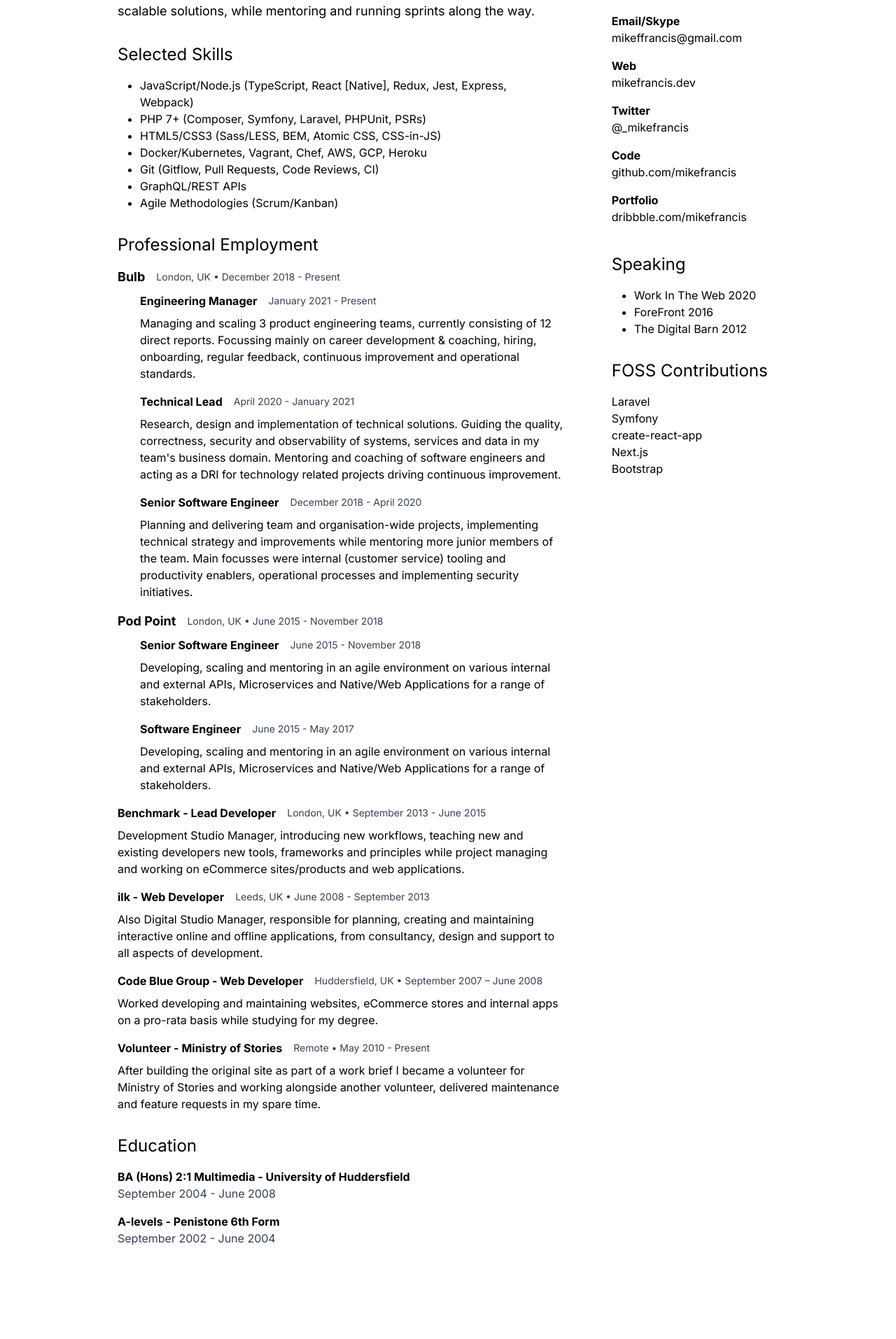
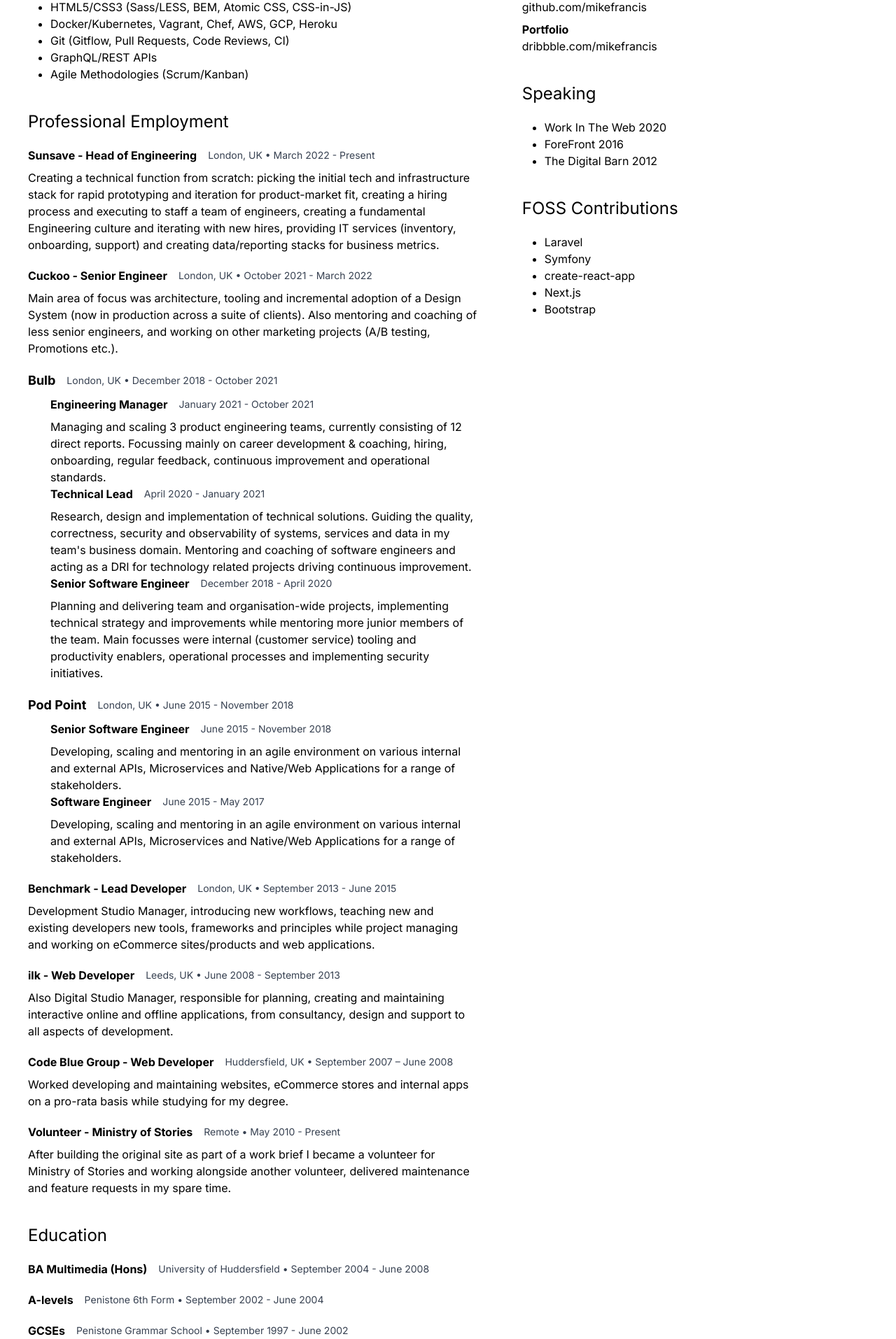
Before and after one commit to mikefrancis/mikefrancis.dev, a Next.js app: page /cv in a window 1280 px wide. Shown: the part 346-2260 px from the top of the page at 70% size. Built offline with nearby package versions, Linux system fonts and the light colour scheme.

Commit message:
Fix layout wrapping

```diff
--- a/src/app/blog/[post]/page.tsx
+++ b/src/app/blog/[post]/page.tsx
@@ -6,6 +6,7 @@
 import Button from '../../../components/Button';
 import PageTitle from '../../../components/PageTitle';
 import Stars from '../../../components/Stars';
+import { Template } from '../../../components/Template';
 import { getPostBySlug, getPreviewPostBySlug } from '../../../lib/contentful';
 
 interface Props {
@@ -36,6 +37,7 @@
   const post = await query(slug);
 
   return (
+    <Template>
       <article className="space-y-10">
         <div className="text-center max-w-4xl mx-auto">
           <PageTitle>{post.title}</PageTitle>
@@ -84,6 +86,7 @@
           <Stars post={post} />
         </div>
       </article>
+    </Template>
   );
 };
 
--- a/src/app/cv/page.tsx
+++ b/src/app/cv/page.tsx
@@ -1,13 +1,5 @@
 import { Metadata } from 'next';
-import { Inter } from 'next/font/google';
 import Head from 'next/head';
-
-const inter = Inter({
-  subsets: ['latin'],
-  display: 'swap',
-  variable: '--font-inter',
-  weight: ['400', '700', '900'],
-});
 
 export const metadata: Metadata = {
   title: 'Mike Francis CV',
@@ -17,34 +9,25 @@
   return (
     <>
       <Head>
-        <style media="print">
-          {`
-        :root {
-          font-size: 0.7rem;
-        }
-      `}
-        </style>
         <title>Mike Francis CV</title>
       </Head>
-      <div
-        className={`${inter.variable} font-sans text-black md:flex p-10 print:p-0 print:flex max-w-5xl`}
-      >
-        <div className="flex-1 md:pr-16 print:pr-16">
-          <header className="mb-8">
-            <h1 className="text-4xl mb-4 uppercase tracking-widest">
+      <div className="text-black md:flex p-10 print:p-0 print:flex max-w-5xl">
+        <div className="flex-1 md:pr-16 print:pr-16 space-y-10 print:space-y-5">
+          <header>
+            <h1 className="text-4xl print:text-2xl mb-4 uppercase tracking-widest">
               Mike Francis
             </h1>
-            <p className="text-lg">
+            <p className="text-lg print:text-sm">
               Technical Leader, Software Engineer & UI Designer based in London,
               UK. Tasked with bootstrapping and leading teams to deliver fast
               prototypes and scalable solutions, while mentoring and running
               sprints along the way.
             </p>
           </header>
-          <main>
-            <section className="mb-8">
-              <h2 className="text-2xl mb-4">Selected Skills</h2>
-              <ul className="list-disc px-8">
+          <main className="space-y-10 print:space-y-5">
+            <section className="space-y-5">
+              <h2 className="text-2xl print:text-lg">Selected Skills</h2>
+              <ul className="list-disc px-8 print:text-sm">
                 <li>
                   JavaScript/Node.js (TypeScript, React [Native], Redux, Jest,
                   Express, Webpack)
@@ -57,24 +40,60 @@
                 <li>Agile Methodologies (Scrum/Kanban)</li>
               </ul>
             </section>
-            <section className="mb-8">
-              <h2 className="text-2xl mb-4">Professional Employment</h2>
+            <section className="space-y-5">
+              <h2 className="text-2xl print:text-lg">
+                Professional Employment
+              </h2>
+              <article>
+                <div className="flex items-center mb-2">
+                  <h3 className="font-bold mr-4">
+                    Sunsave - Head of Engineering
+                  </h3>
+                  <p className="text-gray-700 text-sm">
+                    London, UK • March 2022 - Present
+                  </p>
+                </div>
+                <p className="print:text-sm">
+                  Creating a technical function from scratch: picking the
+                  initial tech and infrastructure stack for rapid prototyping
+                  and iteration for product-market fit, creating a hiring
+                  process and executing to staff a team of engineers, creating a
+                  fundamental Engineering culture and iterating with new hires,
+                  providing IT services (inventory, onboarding, support) and
+                  creating data/reporting stacks for business metrics.
+                </p>
+              </article>
+              <article>
+                <div className="flex items-center mb-2">
+                  <h3 className="font-bold mr-4">Cuckoo - Senior Engineer</h3>
+                  <p className="text-gray-700 text-sm">
+                    London, UK • October 2021 - March 2022
+                  </p>
+                </div>
+                <p className="print:text-sm">
+                  Main area of focus was architecture, tooling and incremental
+                  adoption of a Design System (now in production across a suite
+                  of clients). Also mentoring and coaching of less senior
+                  engineers, and working on other marketing projects (A/B
+                  testing, Promotions etc.).
+                </p>
+              </article>
               <section>
                 <div className="flex items-center mb-2">
                   <h3 className="text-lg font-bold mr-4">Bulb</h3>
                   <p className="text-sm text-gray-700">
-                    London, UK • December 2018 - Present
+                    London, UK • December 2018 - October 2021
                   </p>
                 </div>
                 <div className="pl-8">
-                  <article className="mb-4">
+                  <article>
                     <div className="flex items-center mb-2">
                       <h4 className="font-bold mr-4">Engineering Manager</h4>
                       <p className="text-sm text-gray-700">
-                        January 2021 - Present
+                        January 2021 - October 2021
                       </p>
                     </div>
-                    <p>
+                    <p className="print:text-sm">
                       Managing and scaling 3 product engineering teams,
                       currently consisting of 12 direct reports. Focussing
                       mainly on career development & coaching, hiring,
@@ -82,14 +101,14 @@
                       operational standards.
                     </p>
                   </article>
-                  <article className="mb-4">
+                  <article>
                     <div className="flex items-center mb-2">
                       <h4 className="font-bold mr-4">Technical Lead</h4>
                       <p className="text-sm text-gray-700">
                         April 2020 - January 2021
                       </p>
                     </div>
-                    <p>
+                    <p className="print:text-sm">
                       Research, design and implementation of technical
                       solutions. Guiding the quality, correctness, security and
                       observability of systems, services and data in my
@@ -98,7 +117,7 @@
                       related projects driving continuous improvement.
                     </p>
                   </article>
-                  <article className="mb-4">
+                  <article>
                     <div className="flex items-center mb-2">
                       <h4 className="font-bold mr-4">
                         Senior Software Engineer
@@ -107,7 +126,7 @@
                         December 2018 - April 2020
                       </p>
                     </div>
-                    <p>
+                    <p className="print:text-sm">
                       Planning and delivering team and organisation-wide
                       projects, implementing technical strategy and improvements
                       while mentoring more junior members of the team. Main
@@ -126,7 +145,7 @@
                   </p>
                 </div>
                 <div className="pl-8">
-                  <article className="mb-4">
+                  <article>
                     <div className="flex items-center mb-2">
                       <h4 className="font-bold mr-4">
                         Senior Software Engineer
@@ -135,20 +154,20 @@
                         June 2015 - November 2018
                       </p>
                     </div>
-                    <p>
+                    <p className="print:text-sm">
                       Developing, scaling and mentoring in an agile environment
                       on various internal and external APIs, Microservices and
                       Native/Web Applications for a range of stakeholders.
                     </p>
                   </article>
-                  <article className="mb-4">
+                  <article>
                     <div className="flex items-center mb-2">
                       <h4 className="font-bold mr-4">Software Engineer</h4>
                       <p className="text-gray-700 text-sm">
                         June 2015 - May 2017
                       </p>
                     </div>
-                    <p>
+                    <p className="print:text-sm">
                       Developing, scaling and mentoring in an agile environment
                       on various internal and external APIs, Microservices and
                       Native/Web Applications for a range of stakeholders.
@@ -156,35 +175,35 @@
                   </article>
                 </div>
               </section>
-              <article className="mb-4">
+              <article>
                 <div className="flex items-center mb-2">
                   <h3 className="font-bold mr-4">Benchmark - Lead Developer</h3>
                   <p className="text-gray-700 text-sm">
                     London, UK • September 2013 - June 2015
                   </p>
                 </div>
-                <p>
+                <p className="print:text-sm">
                   Development Studio Manager, introducing new workflows,
                   teaching new and existing developers new tools, frameworks and
                   principles while project managing and working on eCommerce
                   sites/products and web applications.
                 </p>
               </article>
-              <article className="mb-4">
+              <article>
                 <div className="flex items-center mb-2">
                   <h3 className="font-bold mr-4">ilk - Web Developer</h3>
                   <p className="text-gray-700 text-sm">
                     Leeds, UK • June 2008 - September 2013
                   </p>
                 </div>
-                <p>
+                <p className="print:text-sm">
                   Also Digital Studio Manager, responsible for planning,
                   creating and maintaining interactive online and offline
                   applications, from consultancy, design and support to all
                   aspects of development.
                 </p>
               </article>
-              <article className="mb-4">
+              <article>
                 <div className="flex items-center mb-2">
                   <h3 className="font-bold mr-4">
                     Code Blue Group - Web Developer
@@ -193,7 +212,7 @@
                     Huddersfield, UK • September 2007 – June 2008
                   </p>
                 </div>
-                <p>
+                <p className="print:text-sm">
                   Worked developing and maintaining websites, eCommerce stores
                   and internal apps on a pro-rata basis while studying for my
                   degree.
@@ -208,7 +227,7 @@
                     Remote • May 2010 - Present
                   </p>
                 </div>
-                <p>
+                <p className="print:text-sm">
                   After building the original site as part of a work brief I
                   became a volunteer for Ministry of Stories and working
                   alongside another volunteer, delivered maintenance and feature
@@ -216,39 +235,47 @@
                 </p>
               </article>
             </section>
-            <section className="mb-8">
-              <h2 className="text-2xl mb-4">Education</h2>
-              <article className="mb-4">
-                <h3 className="font-bold">
-                  BA (Hons) 2:1 Multimedia - University of Huddersfield
-                </h3>
-                <h4 className="text-gray-700">September 2004 - June 2008</h4>
+            <section className="space-y-5">
+              <h2 className="text-2xl">Education</h2>
+              <article className="flex items-center">
+                <h3 className="font-bold mr-4">BA Multimedia (Hons)</h3>
+                <p className="text-gray-700 text-sm">
+                  University of Huddersfield • September 2004 - June 2008
+                </p>
               </article>
-              <article>
-                <h3 className="font-bold">A-levels - Penistone 6th Form</h3>
-                <h4 className="text-gray-700">September 2002 - June 2004</h4>
+              <article className="flex items-center">
+                <h3 className="font-bold mr-4">A-levels</h3>
+                <p className="text-gray-700 text-sm">
+                  Penistone 6th Form • September 2002 - June 2004
+                </p>
+              </article>
+              <article className="flex items-center">
+                <h3 className="font-bold mr-4">GCSEs</h3>
+                <p className="text-gray-700 text-sm">
+                  Penistone Grammar School • September 1997 - June 2002
+                </p>
               </article>
             </section>
           </main>
         </div>
-        <footer className="md:pt-16 print:pt-16">
-          <dl className="mb-10">
+        <footer className="md:pt-14 print:pt-10 space-y-10 print:space-y-5">
+          <dl className="print:text-sm">
             <dt className="font-bold">Telephone</dt>
-            <dd className="mb-4">+44 (0) 7853 123 424</dd>
+            <dd className="mb-2">+44 (0) 7853 123 424</dd>
             <dt className="font-bold">Email/Skype</dt>
-            <dd className="mb-4">
+            <dd className="mb-2">
               <a href="mailto:mikeffrancis@gmail.com">mikeffrancis@gmail.com</a>
             </dd>
             <dt className="font-bold">Web</dt>
-            <dd className="mb-4">
+            <dd className="mb-2">
               <a href="https://mikefrancis.dev">mikefrancis.dev</a>
             </dd>
             <dt className="font-bold">Twitter</dt>
-            <dd className="mb-4">
+            <dd className="mb-2">
               <a href="https://twitter.com/_mikefrancis">@_mikefrancis</a>
             </dd>
             <dt className="font-bold">Code</dt>
-            <dd className="mb-4">
+            <dd className="mb-2">
               <a href="https://github.com/mikefrancis">
                 github.com/mikefrancis
               </a>
@@ -260,22 +287,24 @@
               </a>
             </dd>
           </dl>
-          <section className="mb-8">
-            <h2 className="text-2xl mb-4">Speaking</h2>
-            <ul className="list-disc px-8">
+          <section className="space-y-5">
+            <h2 className="text-2xl print:text-base">Speaking</h2>
+            <ul className="list-disc px-8 print:text-sm">
               <li>Work In The Web 2020</li>
               <li>ForeFront 2016</li>
               <li>The Digital Barn 2012</li>
             </ul>
           </section>
-          <h2 className="text-2xl mb-4">FOSS Contributions</h2>
-          <ul>
+          <section className="space-y-5">
+            <h2 className="text-2xl print:text-base">FOSS Contributions</h2>
+            <ul className="list-disc px-8 print:text-sm">
               <li>Laravel</li>
               <li>Symfony</li>
               <li>create-react-app</li>
               <li>Next.js</li>
               <li>Bootstrap</li>
             </ul>
+          </section>
         </footer>
       </div>
     </>
--- a/src/app/layout.tsx
+++ b/src/app/layout.tsx
@@ -4,7 +4,6 @@
 import { PropsWithChildren } from 'react';
 
 import './global.css';
-import { Template } from '../components/Template';
 import { ThemeProvider } from '../components/ThemeProvider';
 
 const inter = Inter({
@@ -30,9 +29,7 @@
             </Link>
           </div>
         )}
-        <ThemeProvider>
-          <Template>{children}</Template>
-        </ThemeProvider>
+        <ThemeProvider>{children}</ThemeProvider>
       </body>
     </html>
   );
--- a/src/app/page.tsx
+++ b/src/app/page.tsx
@@ -4,6 +4,7 @@
 import Button from '../components/Button';
 import PageTitle from '../components/PageTitle';
 import PostGrid from '../components/PostGrid';
+import { Template } from '../components/Template';
 import { getPosts } from '../lib/contentful';
 
 export const metadata: Metadata = {
@@ -17,7 +18,7 @@
   });
 
   return (
-    <div className="">
+    <Template>
       <article className="max-w-4xl mx-auto space-y-5 md:space-y-10 text-center pt-10 pb-20 md:pt-20 md:pb-40">
         <PageTitle>Technical Leader, Software Engineer & UI Designer</PageTitle>
         <p className="text-xl">
@@ -50,7 +51,7 @@
           </Button>
         </p>
       </aside>
-    </div>
+    </Template>
   );
 };
 
```
Also changed, not shown: src/app/blog/page.tsx (+8 -5 lines), src/app/uses/page.tsx (+43 -60 lines). Lines whose indentation alone changed are shown as unchanged.
